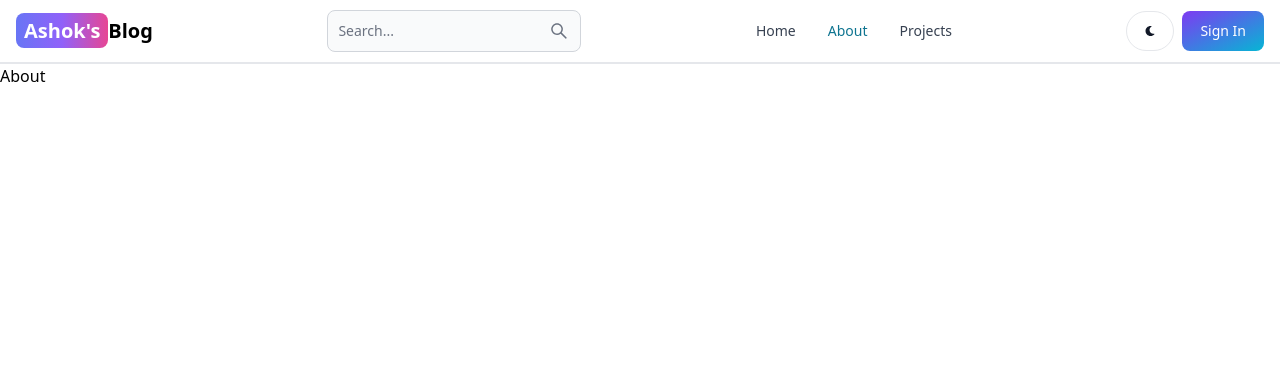
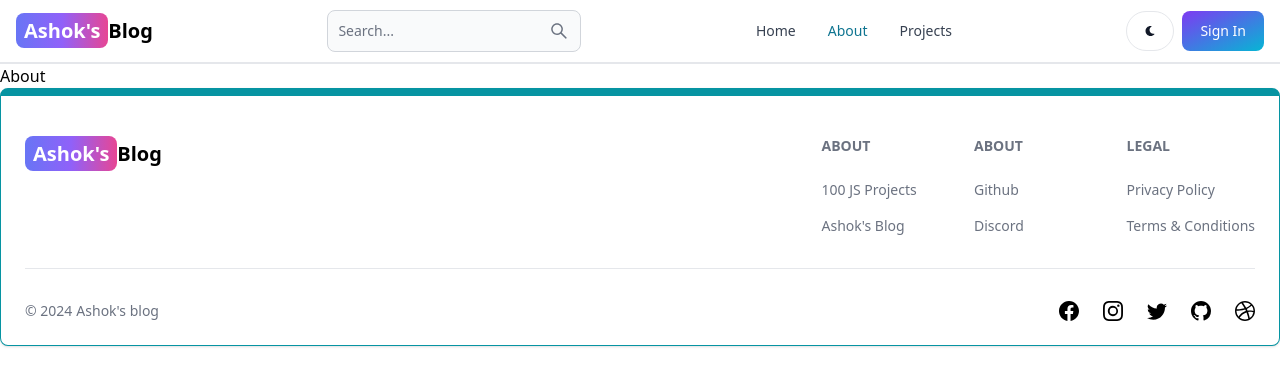
Before and after one commit to pula-ashok/mern-blog, a React (Vite) app in the folder client/: page /about in a window 1280 px wide. Shown: the top 386 px of the page. Built offline with nearby package versions, Linux system fonts and the light colour scheme.

Commit message:
create and add footer component

```diff
--- a/client/src/App.jsx
+++ b/client/src/App.jsx
@@ -7,6 +7,7 @@ import Dashboard from "./pages/Dashboard";
 import Projects from "./pages/Projects";
 import About from "./pages/About";
 import Header from "./components/Header";
+import FooterComponent from "./components/Footer";
 const App = () => {
   return (
     <BrowserRouter>
@@ -19,6 +20,7 @@ const App = () => {
         <Route path="/projects" element={<Projects />} />
         <Route path="/about" element={<About />} />
       </Routes>
+      <FooterComponent />
     </BrowserRouter>
   );
 };
--- /dev/null
+++ b/client/src/components/Footer.jsx
@@ -0,0 +1,86 @@
+import { Footer, FooterTitle } from "flowbite-react";
+import React from "react";
+import { Link } from "react-router-dom";
+import {
+  BsDribbble,
+  BsFacebook,
+  BsGithub,
+  BsInstagram,
+  BsTwitter,
+} from "react-icons/bs";
+
+const FooterComponent = () => {
+  return (
+    <Footer container className="border border-t-8 border-teal-500">
+      <div className="w-full max-w-7xl mx-auto">
+        <div className="w-full grid justify-between sm:flex md:grid-cols-1">
+          <div className="mt-5">
+            <Link
+              to="/"
+              className="self-center whitespace-nowrap text-lg sm:text-xl font-semibold dark:text-white"
+            >
+              <span className="px-2 py-1 rounded-lg text-white bg-gradient-to-r from-indigo-500 via-purple-500 to-pink-500">
+                Ashok's
+              </span>
+              Blog
+            </Link>
+          </div>
+          <div className="grid grid-cols-2 gap-8 sm:mt-4 sm:grid-cols-3 sm:gap-6 mt-5">
+            <div>
+              <FooterTitle title="ABOUT" />
+              <Footer.LinkGroup col>
+                <Footer.Link href="#" target="_blank" rel="noopener noreferrer">
+                  100 JS Projects
+                </Footer.Link>
+                <Footer.Link href="#" target="_blank" rel="noopener noreferrer">
+                  {" "}
+                  Ashok's Blog
+                </Footer.Link>
+              </Footer.LinkGroup>
+            </div>
+
+            <div>
+              <FooterTitle title="ABOUT" />
+              <Footer.LinkGroup col>
+                <Footer.Link href="#" target="_blank" rel="noopener noreferrer">
+                  Github
+                </Footer.Link>
+                <Footer.Link href="#" target="_blank" rel="noopener noreferrer">
+                  Discord
+                </Footer.Link>
+              </Footer.LinkGroup>
+            </div>
+            <div>
+              <FooterTitle title="LEGAl" />
+              <Footer.LinkGroup col>
+                <Footer.Link href="#" target="_blank" rel="noopener noreferrer">
+                  Privacy Policy
+                </Footer.Link>
+                <Footer.Link href="#" target="_blank" rel="noopener noreferrer">
+                  Terms &amp; Conditions
+                </Footer.Link>
+              </Footer.LinkGroup>
+            </div>
+          </div>
+        </div>
+        <Footer.Divider />
+        <div className="w-full sm:flex sm:items-center sm:justify-between">
+          <Footer.Copyright
+            href="#"
+            by="Ashok's blog"
+            year={new Date().getFullYear()}
+          />
+          <div className="flex gap-6 sm:mt-0 mt-4 sm:justify-center ">
+            <Footer.Icon icon={BsFacebook} />
+            <Footer.Icon icon={BsInstagram} />
+            <Footer.Icon icon={BsTwitter} />
+            <Footer.Icon icon={BsGithub} />
+            <Footer.Icon icon={BsDribbble} />
+          </div>
+        </div>
+      </div>
+    </Footer>
+  );
+};
+
+export default FooterComponent;
```
